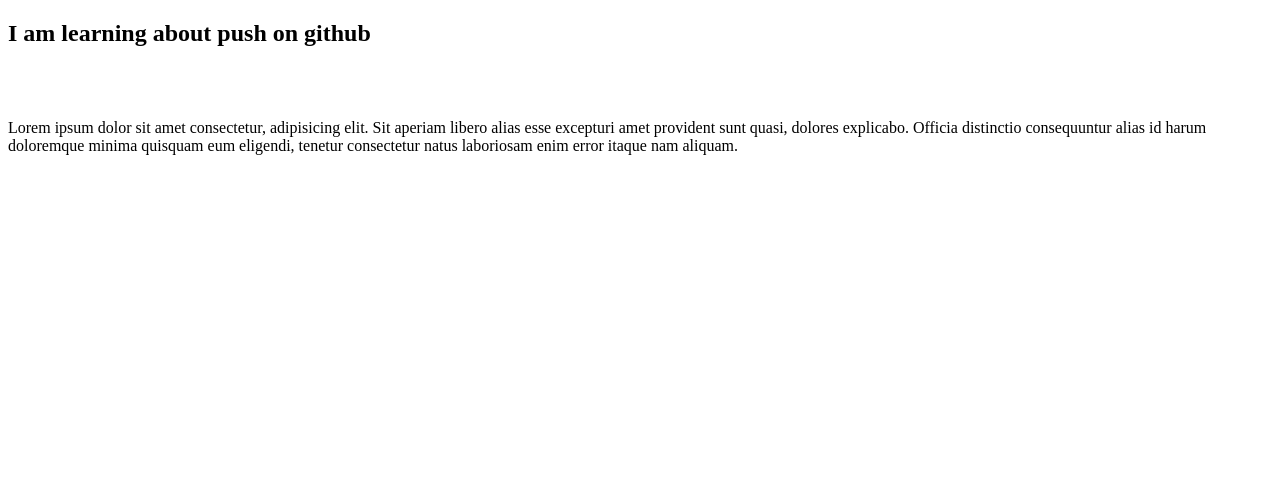
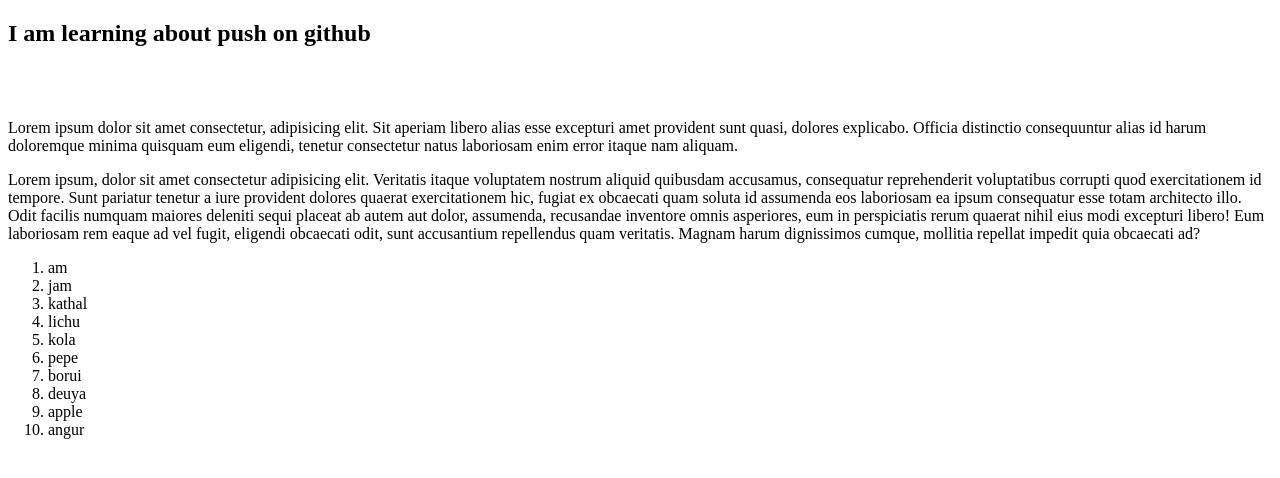
Before and after one commit to RakibMiaOffcial/my-second-repo, a plain HTML site: page index.html in a window 1280 px wide. Drawn offline with Linux system fonts and the light colour scheme.

Commit message:
2nd try to push succesfully

```diff
--- a/index.html
+++ b/index.html
@@ -11,5 +11,18 @@
     <br>
     <br>
     <p>Lorem ipsum dolor sit amet consectetur, adipisicing elit. Sit aperiam libero alias esse excepturi amet provident sunt quasi, dolores explicabo. Officia distinctio consequuntur alias id harum doloremque minima quisquam eum eligendi, tenetur consectetur natus laboriosam enim error itaque nam aliquam.</p>
+    <p>Lorem ipsum, dolor sit amet consectetur adipisicing elit. Veritatis itaque voluptatem nostrum aliquid quibusdam accusamus, consequatur reprehenderit voluptatibus corrupti quod exercitationem id tempore. Sunt pariatur tenetur a iure provident dolores quaerat exercitationem hic, fugiat ex obcaecati quam soluta id assumenda eos laboriosam ea ipsum consequatur esse totam architecto illo. Odit facilis numquam maiores deleniti sequi placeat ab autem aut dolor, assumenda, recusandae inventore omnis asperiores, eum in perspiciatis rerum quaerat nihil eius modi excepturi libero! Eum laboriosam rem eaque ad vel fugit, eligendi obcaecati odit, sunt accusantium repellendus quam veritatis. Magnam harum dignissimos cumque, mollitia repellat impedit quia obcaecati ad?</p>
+    <ol>
+        <li>am</li>
+        <li>jam</li>
+        <li>kathal</li>
+        <li>lichu</li>
+        <li>kola</li>
+        <li>pepe</li>
+        <li>borui</li>
+        <li>deuya</li>
+        <li>apple</li>
+        <li>angur</li>
+    </ol>
 </body>
 </html>
```
